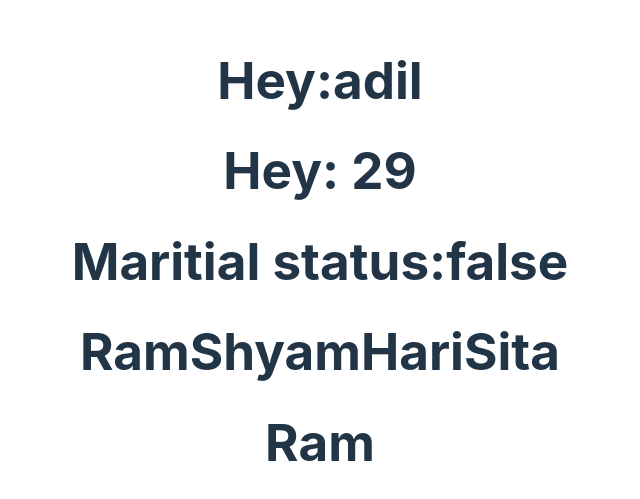
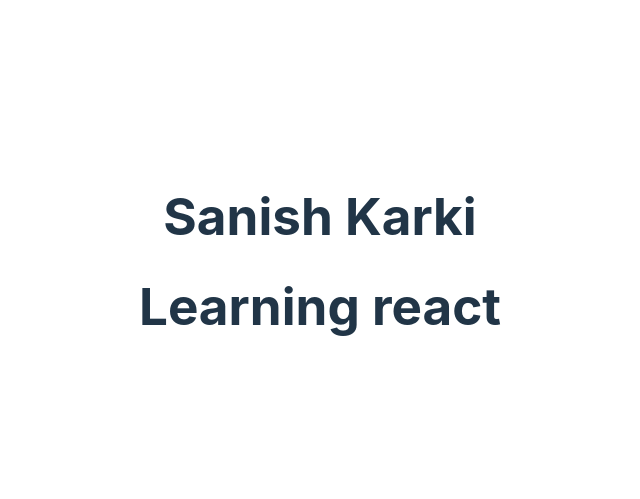
Before and after one commit to sanishkarkee/REACT-2024, a React (Vite) app: page / in a window 1280 px wide. Shown: the part 139-638 px from the top of the page, without its empty margins (320-960 px from the left). Built offline with nearby package versions, Linux system fonts and the light colour scheme.

Commit message:
video 10: Arrow Functions

```diff
--- a/src/App.jsx
+++ b/src/App.jsx
@@ -1,31 +1,22 @@
-import PropTypes from 'prop-types';
 import './App.css';
 
-//video 9 - Use of prop-types
-function App(props) {
+//video 10 - Arrow Functions
+
+// function App() {
+//   return (
+//     <>
+//       <h1>Learning never ends</h1>
+//     </>
+//   );
+// }
+
+const App = () => {
   return (
     <>
-      <h1>Hey:{props.name}</h1>
-      <h1>Hey: {props.age}</h1>
-      {/* <h1>Maritial status:{props.isMarried.toString()} </h1>  OR */}
-      <h1>Maritial status:{String(props.isMarried)} </h1>
-      <h1>{props.arr}</h1>
-      <h1>{props.arr[0]}</h1>
+      <h1>Sanish Karki</h1>
+      <h1>Learning react</h1>
     </>
   );
-}
-
-//-----Props datatype
-App.propTypes = {
-  name: PropTypes.string.isRequired, //props ma name chai aba pass garnai parxa
-  age: PropTypes.number,
-  isMarried: PropTypes.bool,
-  arr: PropTypes.array,
-};
-
-//-----Default props value
-App.defaultProps = {
-  name: 'This is default vale of name',
 };
 
 export default App;
--- a/src/main.jsx
+++ b/src/main.jsx
@@ -9,6 +9,6 @@ const root = ReactDOM.createRoot(document.getElementById('root'));
 const friends = ['Ram', 'Shyam', 'Hari', 'Sita'];
 root.render(
   <React.StrictMode>
-    <App name='adil' age={29} isMarried={false} arr={friends} />
+    <App />
   </React.StrictMode>
 );
```
